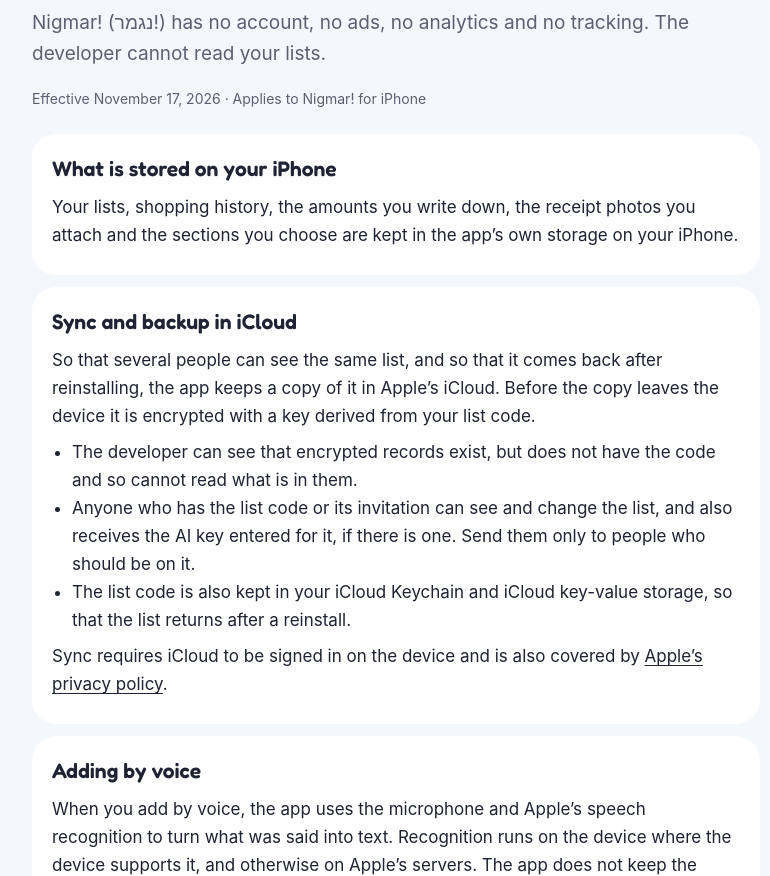
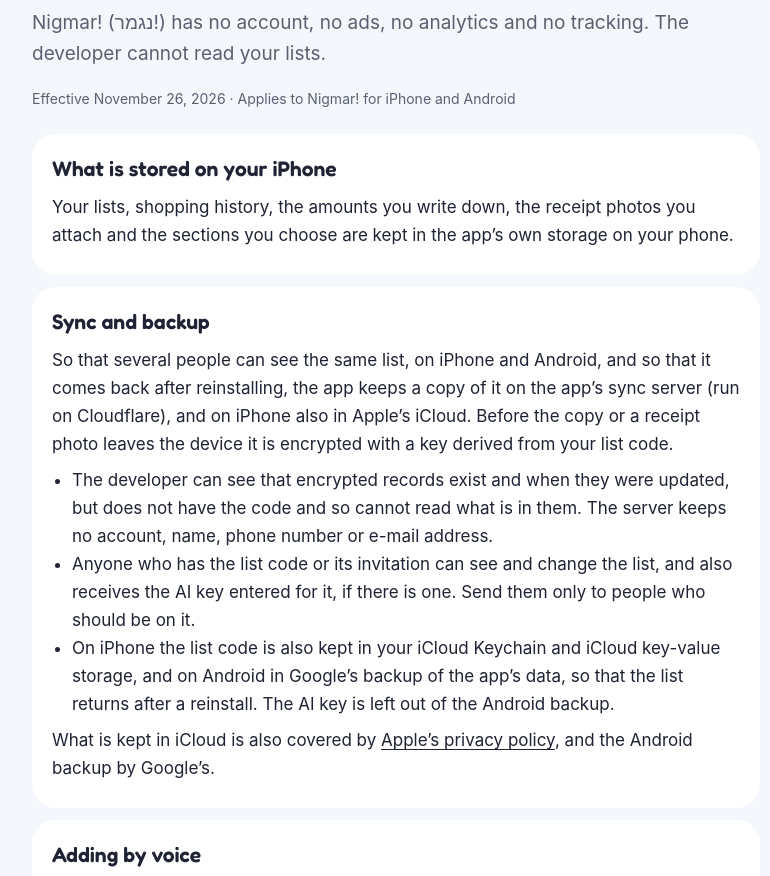
Before and after one commit to KobiKrief12/nigmar, a plain HTML site: page en/privacy.html in a window 1280 px wide. Shown: the part 166-1042 px from the top of the page, without its empty margins (244-1014 px from the left). Drawn offline with Linux system fonts and the light colour scheme.

Commit message:
Privacy policy (English): sync server, Android

```diff
--- a/en/privacy.html
+++ b/en/privacy.html
@@ -18,38 +18,38 @@
 <main class="wrap">
   <h1>Your list stays yours</h1>
   <p class="lede">Nigmar! (נגמר!) has no account, no ads, no analytics and no tracking. The developer cannot read your lists.</p>
-  <p class="meta">Effective November 17, 2026 · Applies to Nigmar! for iPhone</p>
+  <p class="meta">Effective November 26, 2026 · Applies to Nigmar! for iPhone and Android</p>
 
   <section>
     <h2>What is stored on your iPhone</h2>
-    <p>Your lists, shopping history, the amounts you write down, the receipt photos you attach and the sections you choose are kept in the app’s own storage on your iPhone.</p>
+    <p>Your lists, shopping history, the amounts you write down, the receipt photos you attach and the sections you choose are kept in the app’s own storage on your phone.</p>
   </section>
   <section>
-    <h2>Sync and backup in iCloud</h2>
-    <p>So that several people can see the same list, and so that it comes back after reinstalling, the app keeps a copy of it in Apple’s iCloud. Before the copy leaves the device it is encrypted with a key derived from your list code.</p>
+    <h2>Sync and backup</h2>
+    <p>So that several people can see the same list, on iPhone and Android, and so that it comes back after reinstalling, the app keeps a copy of it on the app’s sync server (run on Cloudflare), and on iPhone also in Apple’s iCloud. Before the copy or a receipt photo leaves the device it is encrypted with a key derived from your list code.</p>
     <ul>
-      <li>The developer can see that encrypted records exist, but does not have the code and so cannot read what is in them.</li>
+      <li>The developer can see that encrypted records exist and when they were updated, but does not have the code and so cannot read what is in them. The server keeps no account, name, phone number or e-mail address.</li>
       <li>Anyone who has the list code or its invitation can see and change the list, and also receives the AI key entered for it, if there is one. Send them only to people who should be on it.</li>
-      <li>The list code is also kept in your iCloud Keychain and iCloud key-value storage, so that the list returns after a reinstall.</li>
+      <li>On iPhone the list code is also kept in your iCloud Keychain and iCloud key-value storage, and on Android in Google’s backup of the app’s data, so that the list returns after a reinstall. The AI key is left out of the Android backup.</li>
     </ul>
-    <p>Sync requires iCloud to be signed in on the device and is also covered by <a href="https://www.apple.com/legal/privacy/">Apple’s privacy policy</a>.</p>
+    <p>What is kept in iCloud is also covered by <a href="https://www.apple.com/legal/privacy/">Apple’s privacy policy</a>, and the Android backup by Google’s.</p>
   </section>
   <section>
     <h2>Adding by voice</h2>
-    <p>When you add by voice, the app uses the microphone and Apple’s speech recognition to turn what was said into text. Recognition runs on the device where the device supports it, and otherwise on Apple’s servers. The app does not keep the recording.</p>
+    <p>When you add by voice, the app uses the microphone and the phone’s speech recognition (Apple’s on iPhone; on Android the device’s speech service, usually Google’s) to turn what was said into text. Recognition runs on the device where the device supports it, and otherwise on that company’s servers. The app does not keep the recording.</p>
   </section>
   <section>
     <h2>Smart recognition with AI (optional)</h2>
     <p>This feature is off until you enter your own API key in the settings, for Google Gemini or Anthropic Claude. While it is on, the text of what you said or typed, together with the product names you have already used, is sent to the provider you chose, through your own account and key with that provider.</p>
     <ul>
       <li>That information is covered by the provider’s own terms and privacy policy. On Google’s free tier, for example, Google may use the content to improve its products.</li>
-      <li>The key is stored in the device Keychain. So that it does not have to be entered on every phone, it is passed to the other devices on the list inside the list’s encrypted copy in iCloud. It is never sent to the developer, and the developer cannot read it.</li>
+      <li>The key is stored on the phone only. So that it does not have to be entered on every phone, it is passed to the other devices on the list inside the list’s encrypted copy. It is never sent to the developer, and the developer cannot read it.</li>
       <li>Removing the key in the settings turns the feature off.</li>
     </ul>
   </section>
   <section>
     <h2>Camera and photos</h2>
-    <p>The camera and the photo library are used only to attach a photo of a receipt to a shopping trip, when you choose to. The photo is kept on the device, and an encrypted copy is kept in iCloud together with the list.</p>
+    <p>The camera and the photo library are used only to attach a photo of a receipt to a shopping trip, when you choose to. The photo is kept on the device, and an encrypted copy is kept together with the list.</p>
   </section>
   <section>
     <h2>Notifications</h2>
@@ -57,11 +57,11 @@
   </section>
   <section>
     <h2>Third parties</h2>
-    <p>The app contains no third-party SDKs, no advertising, and no analytics or crash-reporting tools. If you have chosen in iOS Settings to share usage data with developers, Apple may show the developer aggregated, anonymous usage and crash statistics.</p>
+    <p>The app contains no third-party advertising, analytics or crash-reporting SDKs. If you have chosen in your phone’s settings to share usage data with developers, Apple or Google may show the developer aggregated, anonymous usage and crash statistics.</p>
   </section>
   <section>
     <h2>Deleting your information</h2>
-    <p>Any product, trip, receipt or list can be deleted in the app, and the deletion is applied to the copy in iCloud and to the other devices on the list. Deleting the app deletes what is stored on the device. For anything else, contact us.</p>
+    <p>Any product, trip, receipt or list can be deleted in the app, and the deletion is applied to the encrypted copies and to the other devices on the list. Deleting the app deletes what is stored on the device. For anything else, contact us.</p>
   </section>
   <section>
     <h2>Children</h2>
```
